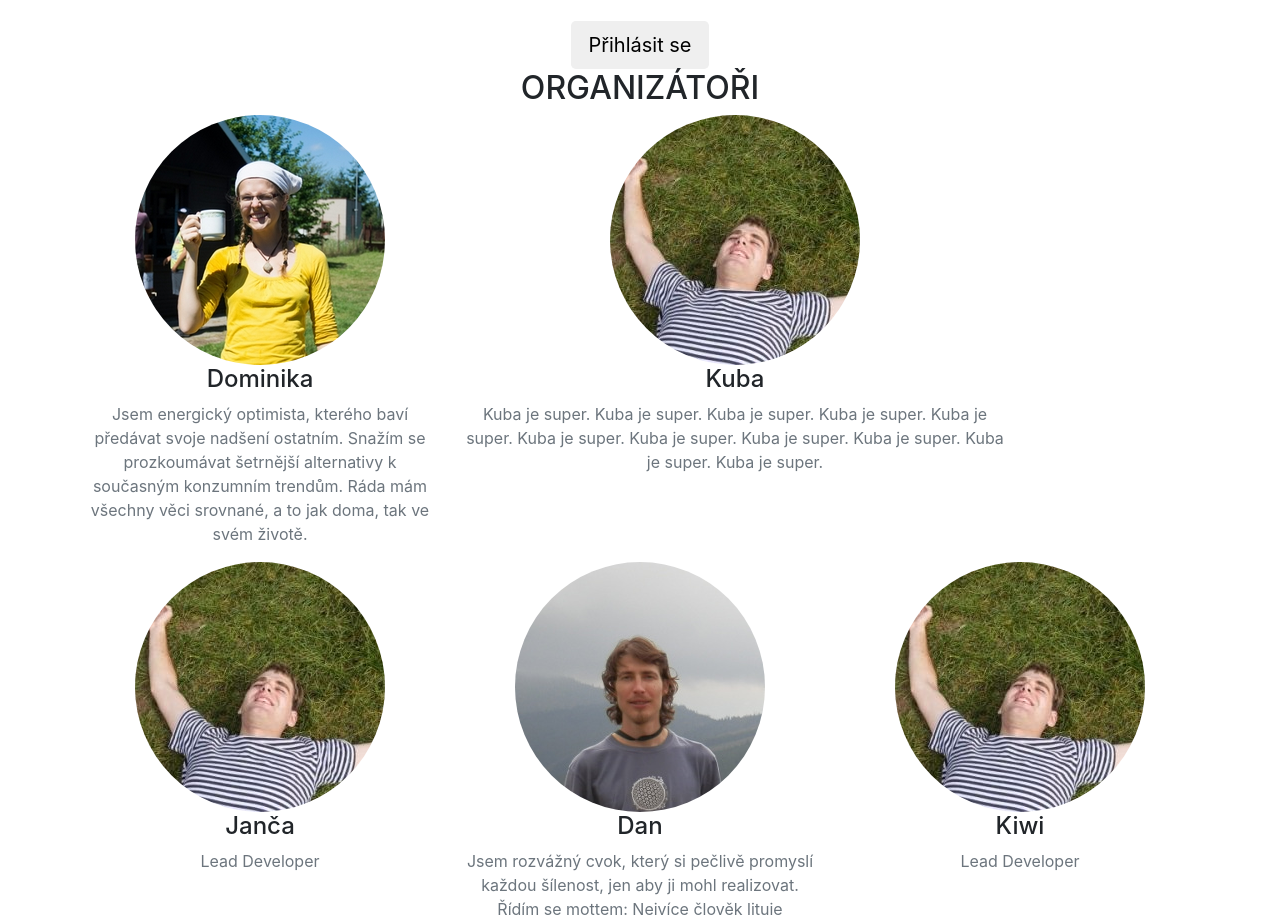
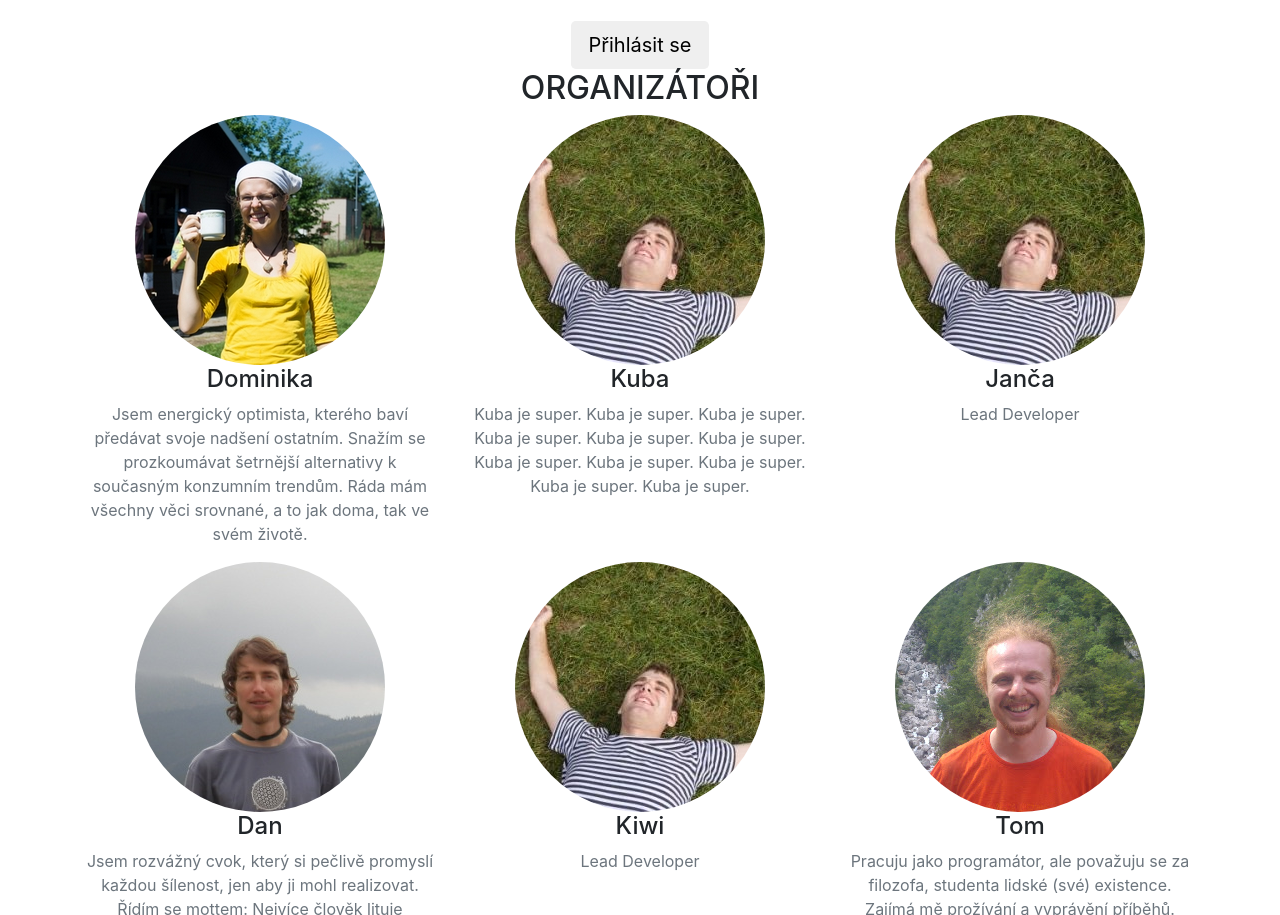
Before and after one commit to tomvej/viceMENE, a website with bundled scripts: page index.html in a window 1280 px wide. Shown: the part 1223-2138 px from the top of the page. Built offline with nearby package versions, Linux system fonts and the light colour scheme; files whose address does not match are found by name.

Commit message:
oprava responzivity

```diff
--- a/index.html
+++ b/index.html
@@ -163,7 +163,7 @@
                 alternativy k současným konzumním trendům. Ráda mám všechny věci srovnané, a to jak doma, tak ve svém životě.</p>
             </div>
           </div>
-          <div class="col-md-6 scol-lg-4">
+          <div class="col-md-6 col-lg-4">
             <div class="team-member">
               <img class="mx-auto rounded-circle" src="img/kuba.jpg" alt="">
               <h4>Kuba</h4>
```
